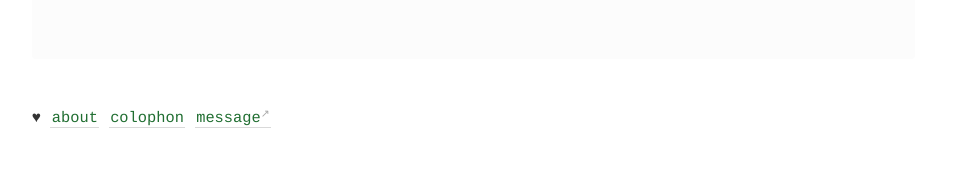
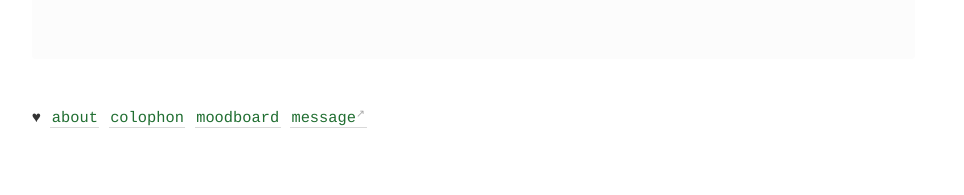
Before and after one commit to geminiworms/talyssagarden.github.io, a Jekyll site: the page built from _pages/index.md, in a window 1280 px wide. Shown: the part 1026-1221 px from the top of the page, without its empty margins (45-1009 px from the left). Built offline with Jekyll 4.4.1, drawn with Linux system fonts in a browser that asks for light colours; comment, search, counter and statistics services are not loaded.

Commit message:
Update footer.html

```diff
--- a/_includes/footer.html
+++ b/_includes/footer.html
@@ -1 +1 @@
-&hearts; <a class="internal-link" href="/about">about</a>  <a class="internal-link" href="/colophon">colophon</a> <a href="https://twitter.com/messages/compose?recipient_id=talyssa&ref_src=twsrc%5Etfw" class="twitter-dm-button" data-show-screen-name="false" data-screen-name="T4LYSSA" data-show-count="false">message</a><script async src="https://platform.twitter.com/widgets.js" charset="utf-8"></script>
+&hearts; <a class="internal-link" href="/about">about</a>  <a class="internal-link" href="/colophon">colophon</a> <a class="internal-link" href="/moodboard">moodboard</a> <a href="https://twitter.com/messages/compose?recipient_id=talyssa&ref_src=twsrc%5Etfw" class="twitter-dm-button" data-show-screen-name="false" data-screen-name="T4LYSSA" data-show-count="false">message</a><script async src="https://platform.twitter.com/widgets.js" charset="utf-8"></script>
```
